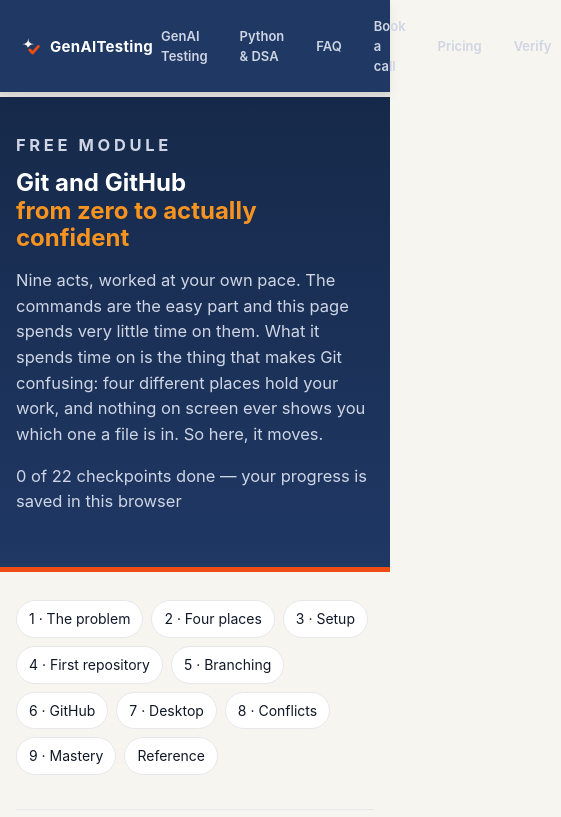
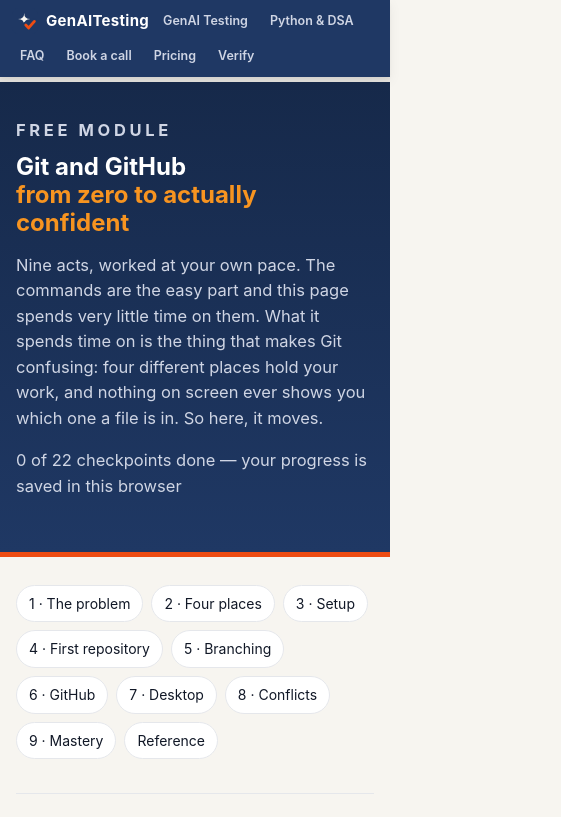
Before and after one commit to qtcypress/genaitestingacademy, a plain HTML site: page git-github-course.html in a window 390 px wide. Shown: the top 817 px of the page, 561 px wide, since content can reach past the window. Drawn offline with nearby package versions, Linux system fonts and the light colour scheme.

Commit message:
Orphan links, two wasted titles, and the sideways scroll on every page
Audited all thirteen indexable pages rather than guessing at priorities. Two of my own measurements had to be corrected first: a title-length check that counted the HTML entity for an ampersand as five characters and flagged three titles that were fine, and an orphan checker that mis-resolved directory links.

Three real orphans. book.html, the blog index and the blog post had zero inbound links from anywhere on the site - in the sitemap, so findable, but passed no weight by anything. The footer had never been updated past its original six links. Adding the blog, the booking page and the Git module fixes all three at once across every page: book.html goes from 0 to 8 inbound, the Git module from 1 to 7.

Two wasted titles. projects.html was 23 characters of a possible 60, on a page with twelve inbound links. book.html the same. Both also had those as their share-card titles.

The sideways scroll, fixed at the cause. Every page scrolled horizontally at phone width: 587px of document against a 390px screen, with three nav links unreachable past the edge. The screenshot showed what the numbers did not - labels were breaking inside their own pills, GenAI / Testing stacked on two lines, which is what made the bar 92px tall before it even overflowed. So three rules rather than one. Result on an iPhone 13: 390 against 390, nothing off-screen, bar 77px - shorter than the 92px it replaced. Desktop and tablet untouched at 52px.

Co-Authored-By: Claude Opus 5 <noreply@anthropic.com>
Claude-Session: https://claude.ai/code/session_012riPHjJqBJciQGyityCj6J

```diff
--- a/app.css
+++ b/app.css
@@ -18,15 +18,31 @@ img{max-width:100%}
 
 /* ---- top bar ---- */
 .topbar{position:sticky;top:0;z-index:40;background:var(--navy);color:#fff;box-shadow:var(--shadow)}
-.topbar-inner{display:flex;align-items:center;gap:12px;padding:10px 16px;max-width:1080px;margin:0 auto}
+/* flex-wrap, because without it the nav links ran past the right edge of a
+   phone and gave EVERY page a horizontal scroll — measured at 587px of document
+   against a 390px screen on an iPhone 13. The three links past the edge were
+   simply unreachable, and Google counts the sideways scroll against mobile
+   usability. Desktop and tablet are untouched: they have room for one row. */
+.topbar-inner{display:flex;align-items:center;gap:12px;padding:10px 16px;max-width:1080px;margin:0 auto;flex-wrap:wrap;row-gap:2px}
 .topbar .logo{display:flex;align-items:center;gap:8px;font-weight:700;font-size:15px;color:#fff;text-decoration:none;letter-spacing:.02em}
 .logo-dot{width:10px;height:10px;background:var(--orange);border-radius:2px;flex-shrink:0}
 .logo-mark{width:26px;height:26px;border-radius:7px;flex-shrink:0;display:block}
 .topbar .spacer{flex:1}
 .topbar .user{display:flex;align-items:center;gap:8px;font-size:13px}
 .topbar .user img{width:28px;height:28px;border-radius:50%;border:2px solid var(--amber)}
-.topbar a.navlink{color:#CFD5E4;text-decoration:none;font-size:13px;font-weight:600;padding:6px 10px;border-radius:8px}
+/* nowrap, because the links were breaking mid-label — "GenAI / Testing" stacked
+   inside its own pill, which is what made the bar 92px tall on a phone before
+   it even overflowed. Single-line labels wrap as whole links instead. */
+.topbar a.navlink{color:#CFD5E4;text-decoration:none;font-size:13px;font-weight:600;padding:6px 10px;border-radius:8px;white-space:nowrap}
 .topbar a.navlink:hover,.topbar a.navlink.active{background:rgba(255,255,255,.12);color:#fff}
+/* On a phone the spacer would push one lonely link to the far right and then
+   force everything else onto later rows. Dropping it lets the links flow. The
+   result is 77px and two tidy rows — shorter than the 92px it replaced. */
+@media(max-width:720px){
+  .topbar .spacer{display:none}
+  .topbar-inner{padding:6px 12px;gap:6px}
+  .topbar a.navlink{padding:5px 8px;font-size:12.5px}
+}
 
 /* ---- buttons ---- */
 .btn{display:inline-flex;align-items:center;justify-content:center;gap:8px;border:none;cursor:pointer;
--- a/git-github-course.html
+++ b/git-github-course.html
@@ -993,9 +993,12 @@ git config --list</code></pre>
     <p class="muted" style="margin:0 0 10px">
       <a href="genai-testing-course.html">GenAI Testing course</a> ·
       <a href="python-dsa-course.html">Python &amp; DSA course</a> ·
+      <a href="git-github-course.html">Git &amp; GitHub (free)</a> ·
       <a href="faq.html">FAQ</a> ·
       <a href="projects.html">Hands-on projects</a> ·
+      <a href="blog/">Writing</a> ·
       <a href="pricing.html">Pricing</a> ·
+      <a href="book.html">Book a call</a> ·
       <a href="verify.html">Verify a certificate</a>
     </p>
     <p class="muted" style="margin:0;font-size:12.5px">
```
Also changed, not shown: ai-testing-career-path.html (+3 -0 lines), book.html (+3 -3 lines), faq.html (+3 -0 lines), genai-testing-course.html (+3 -0 lines), istqb-ct-ai-vs-hands-on-course.html (+3 -0 lines), projects.html (+3 -3 lines), python-dsa-course.html (+3 -0 lines).
